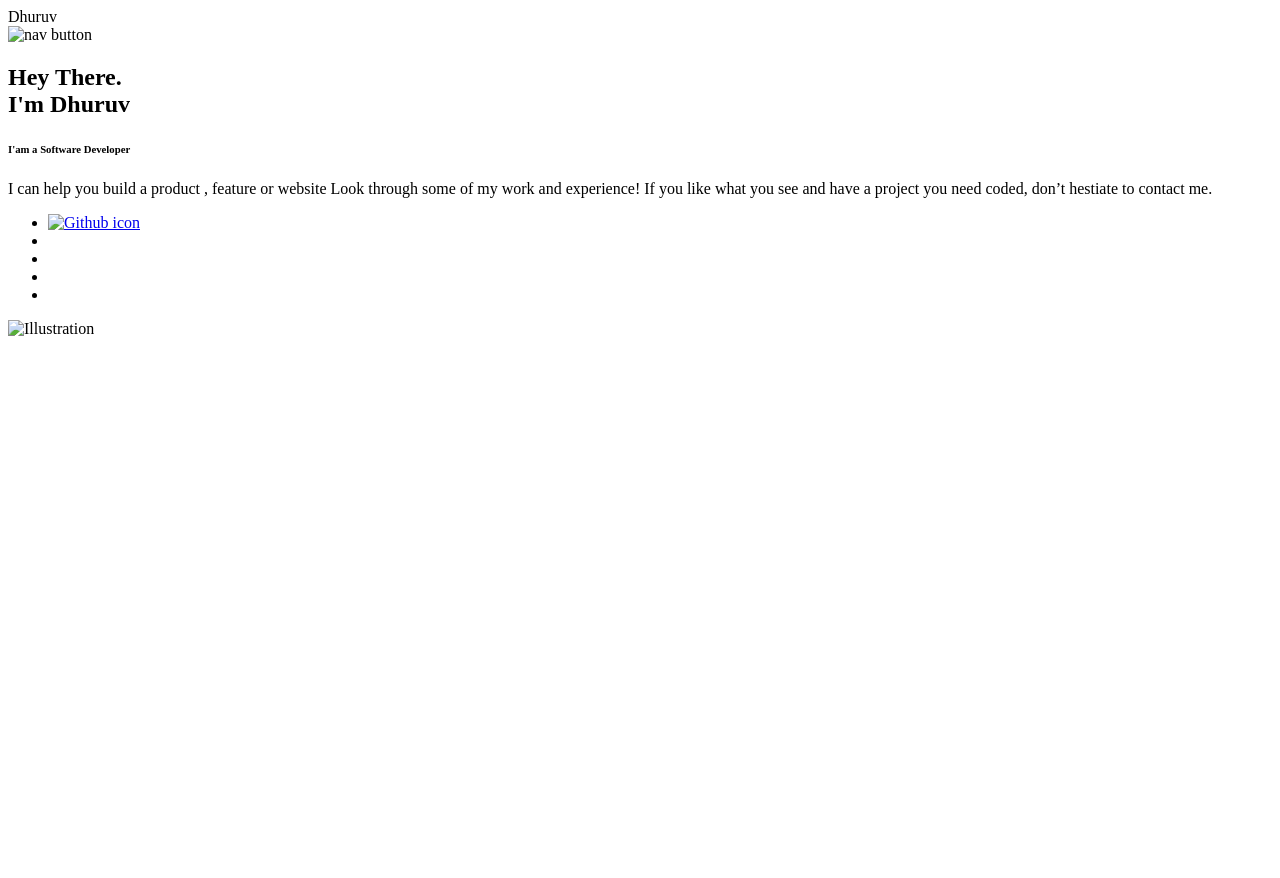
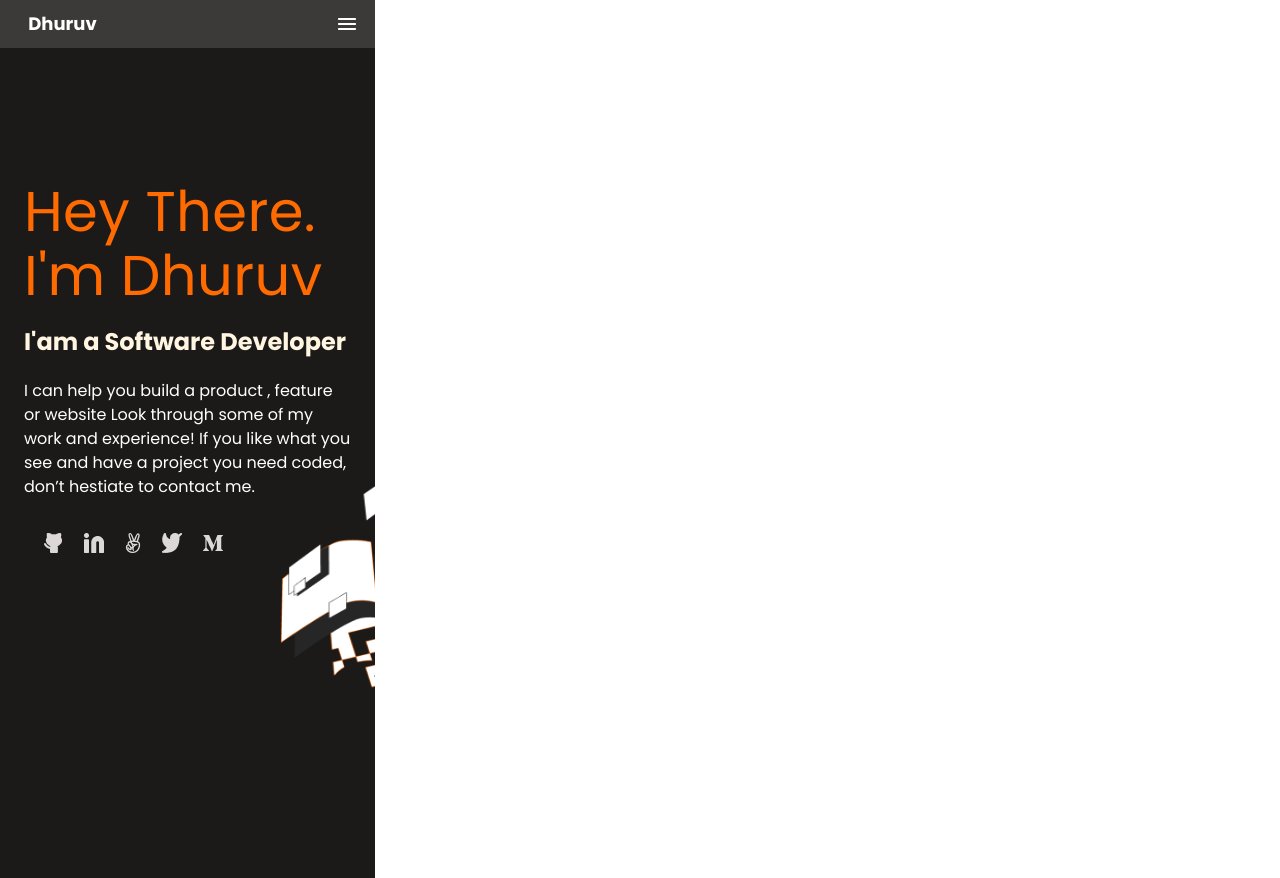
Before and after one commit to DhuruvSingh/Portfolio-Website, a plain HTML site: page index.html in a window 1280 px wide. Before the commit the page ends 800 px from the top, so only its background shows below. Drawn offline with Linux system fonts and the light colour scheme; the site is published under a folder, as on GitHub Pages, so addresses that start at the root find nothing.

Commit message:
Added Geting started header in readme file and corrected htlm and css file

```diff
--- a/index.html
+++ b/index.html
@@ -6,14 +6,14 @@
     <meta http-equiv="X-UA-Compatible" content="IE=edge">
     <meta name="viewport" content="width=device-width, initial-scale=1.0">
     <title>Portfolio Website</title>
-    <link rel="stylesheet" href="/styles.css">
+    <link rel="stylesheet" href="./styles.css">
 </head>
 
 <body>
     <header>
-        <div class="logo">Dhuruv</div>
+        <a class="logo">Dhuruv</a>
         <div>
-            <img class="nav-icon" src="/Icons/Enabled.png" alt="nav button">
+            <img class="nav-icon" src="./Icons/Enabled.png" alt="nav button"/>
         </div>
     </header>
     <main>
@@ -28,31 +28,31 @@
             <ul>
                 <li>
                     <a href="#">
-                        <img src="/Icons/Social_icon/GitHub.png" alt="Github icon">
+                        <img src="./Icons/Social_icon/GitHub.png" alt="Github icon">
                     </a>
                 </li>
                 <li>
                     <a href="#">
-                        <img src="/Icons/Social_icon/Linkedin.png" alt="">
+                        <img src="./Icons/Social_icon/Linkedin.png" alt="Linkedin icon">
                     </a>
                 </li>
                 <li>
                     <a href="#">
-                        <img src="/Icons/Social_icon/angelist.png" alt="">
+                        <img src="./Icons/Social_icon/angelist.png" alt="Angelist icon">
                     </a>
                 </li>
                 <li>
                     <a href="#">
-                        <img src="/Icons/Social_icon/Twitter.png" alt="">
+                        <img src="./Icons/Social_icon/Twitter.png" alt="Twitter icon">
                     </a>
                 </li>
                 <li>
                     <a href="#">
-                        <img src="/Icons/Social_icon/Medium.png" alt="">
+                        <img src="./Icons/Social_icon/Medium.png" alt="Medium icon">
                     </a>
                 </li>
             </ul>
-            <img class="Illustration" src="/Image/Illustration.png" alt="Illustration">
+            <img class="Illustration" src="./Image/Illustration.png" alt="Illustration">
         </section>
 
     </main>
```
Also changed, not shown: 1 other file.
